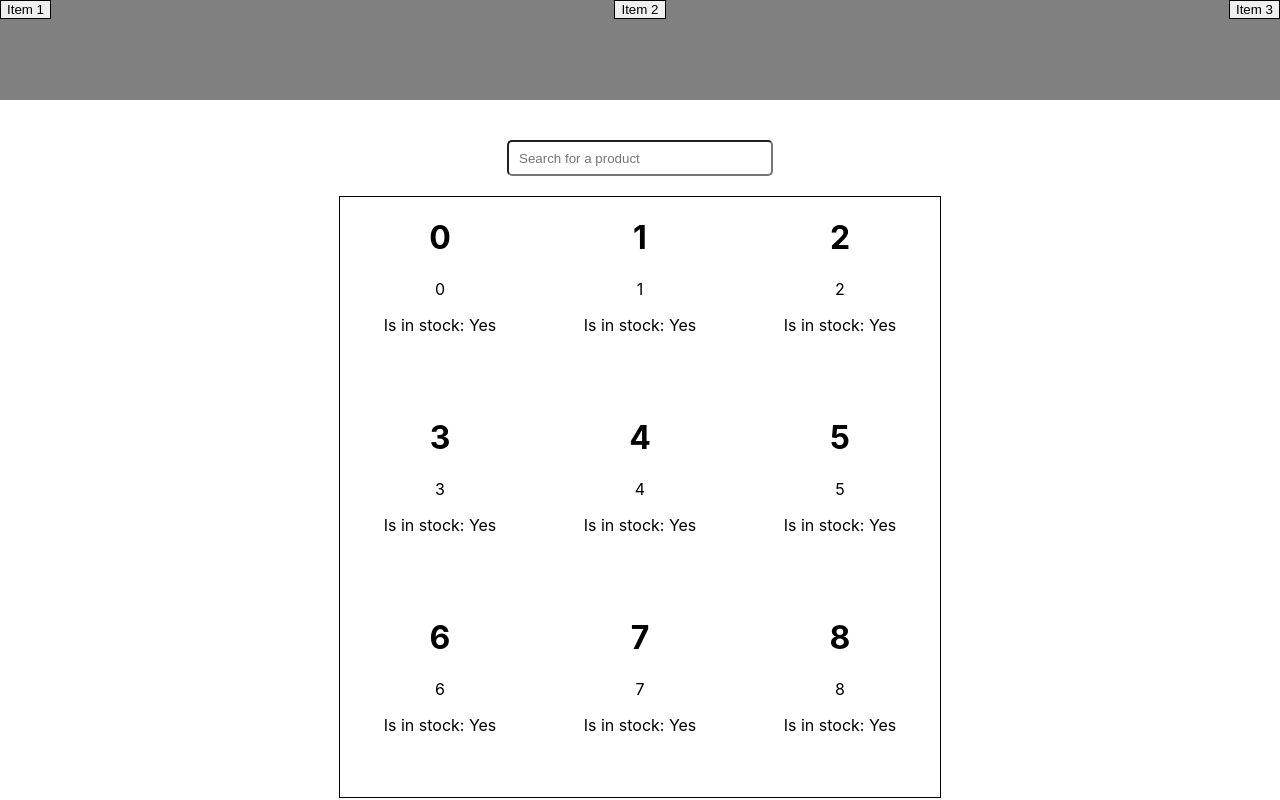
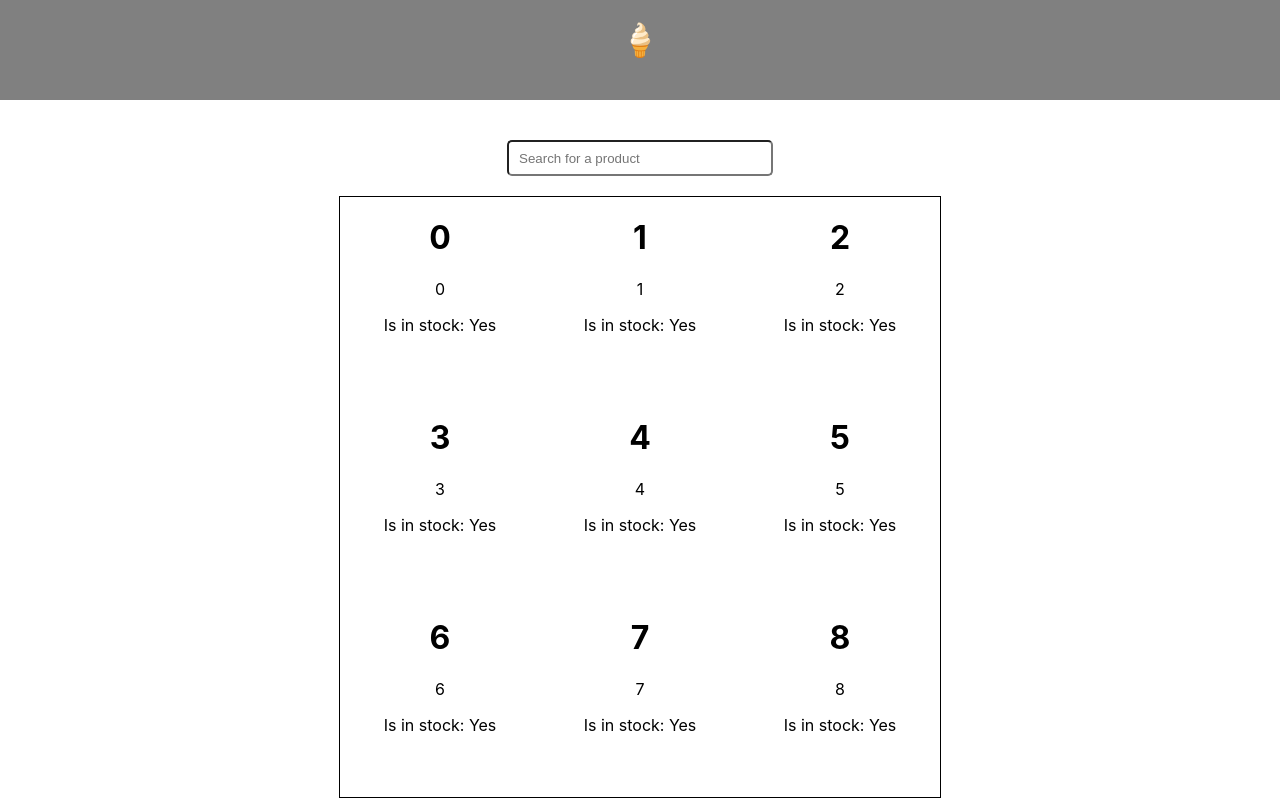
Before and after one commit to viktor-okomdal/Front-end-test, a React (Create React App) app: page / in a window 1280 px wide. Built offline with nearby package versions, Linux system fonts and the light colour scheme.

Commit message:
pretty icecream cart

```diff
--- a/src/components/NavbarComponent.tsx
+++ b/src/components/NavbarComponent.tsx
@@ -5,9 +5,7 @@ export const NavbarComponent = () => {
   return (
     <NavbarWrapper>
       <Navbar>
-        <NavbarItem>Item 1</NavbarItem>
-        <NavbarItem>Item 2</NavbarItem>
-        <NavbarItem>Item 3</NavbarItem>
+        <NavbarItem>🍦</NavbarItem>
       </Navbar>
     </NavbarWrapper>
   );
@@ -21,10 +19,17 @@ const NavbarWrapper = styled.div`
 
 const Navbar = styled.nav`
   display: flex;
-  justify-content: space-between;
+  justify-content: center;
   align-items: center;
 `;
 
-const NavbarItem = styled.button`
-  border: solid 1px black;
+const NavbarItem = styled.a`
+  font-size: 2em;
+  margin: 20px;
+  cursor: pointer;
+  transition: all 0.5s ease-in-out;
+  &:hover {
+    transform: scale(1.2);
+    transform: rotate(360deg);
+  }
 `;
```
